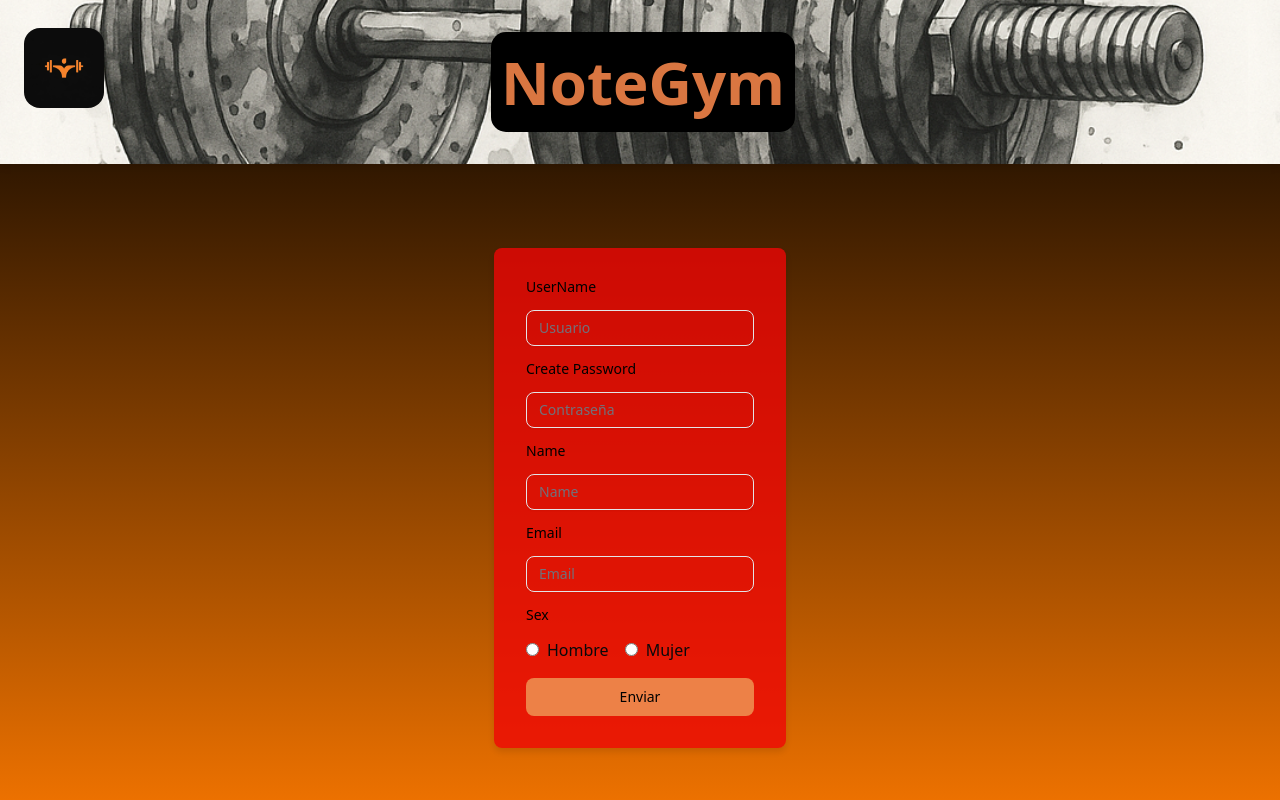
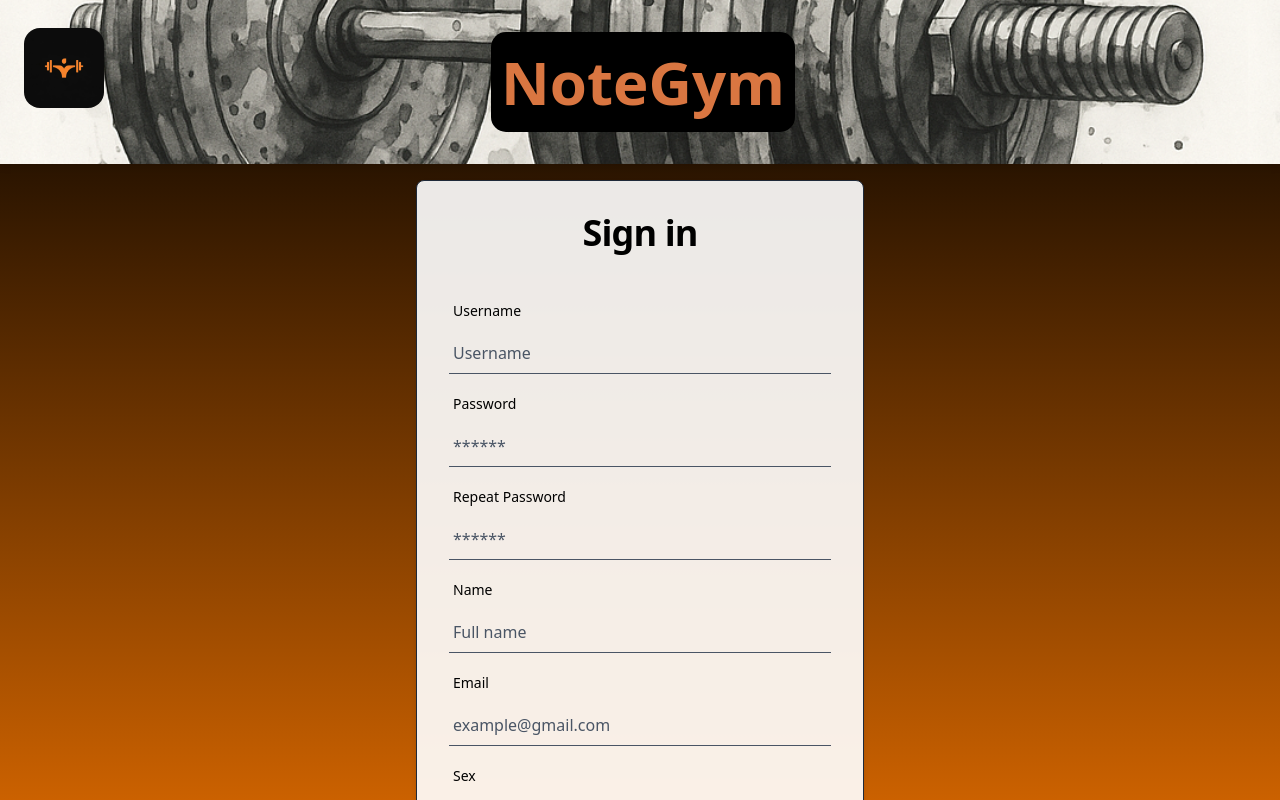
Before and after one commit to JoiLo-xd/NoteGYM, a React (Vite) app in the folder FrontEnd/frontedReactNoteGym/: page /newUserGym in a window 1280 px wide. Shown: the top 800 px of the page. Built offline with nearby package versions, Linux system fonts and the light colour scheme.

Commit message:
Registrar bonito 1.0

```diff
--- a/FrontEnd/frontedReactNoteGym/index.html
+++ b/FrontEnd/frontedReactNoteGym/index.html
@@ -2,9 +2,9 @@
 <html lang="en">
   <head>
     <meta charset="UTF-8" />
-    <link rel="icon" type="image/svg+xml" href="/vite.svg" />
+    <link rel="icon" type="image/jpg" href="/logo.jpg" />
     <meta name="viewport" content="width=device-width, initial-scale=1.0" />
-    <title>frontendnotegym</title>
+    <title>NoteGym</title>
   </head>
   <body>
     <div id="root"></div>
--- a/FrontEnd/frontedReactNoteGym/src/App.css
+++ b/FrontEnd/frontedReactNoteGym/src/App.css
@@ -15,7 +15,7 @@
 .inputRegister {
   padding: 0.5rem;
   border-radius: 4px;
-  border: 1px solid #ccc;
+  border: 1px solid #ffffff;
   font-size: 1rem;
 }
 
@@ -23,7 +23,7 @@
   display: flex;
   flex-direction: column;
   gap: 1rem;
-  background-color: #ee0606cc;
+  background-color: rgba(255, 255, 255, 0.904);
   padding: 2rem;
   border-radius: 8px;
   box-shadow: 0 4px 6px rgba(0, 0, 0, 0.1);
--- a/FrontEnd/frontedReactNoteGym/src/components/loginNoteGym.tsx
+++ b/FrontEnd/frontedReactNoteGym/src/components/loginNoteGym.tsx
@@ -23,7 +23,7 @@ export default function LoginNoteGym() {
       className="w-full max-w-xs flex flex-col gap-4 p-6 bg-white shadow-2xl rounded-lg"
     >
       <h2 className="text-2xl font-semibold text-center mb-4 text-gray-800">
-        Iniciar Sesión
+        Log in
       </h2>
 
       <div className="flex flex-col gap-2">
@@ -74,7 +74,7 @@ export default function LoginNoteGym() {
       </div>
 
       <div className="mt-4 text-center">
-    <span className="text-gray-600">  ¿No tienes una cuenta? </span>
+    <span className="text-gray-600">  ¿No tienes una cuenta? </span><br/>
     <Link to="/newUserGym" className="text-blue-500 hover:underline">
       Regístrate aquí
     </Link>
--- a/FrontEnd/frontedReactNoteGym/src/components/registerNoteGym.tsx
+++ b/FrontEnd/frontedReactNoteGym/src/components/registerNoteGym.tsx
@@ -8,6 +8,7 @@ export default function RegisterNoteGym () {
   const [formData, setFormData] = React.useState({
     username: "",
     password: "",
+    passwordRep: "",
     name: "",
     email: "",
     sexo: ""
@@ -35,65 +36,160 @@ export default function RegisterNoteGym () {
     console.log("Respuesta del backend:", data);
   };
 
+  const passwordsMatch = formData.password === formData.passwordRep;
+  const showPasswordError = formData.passwordRep.length > 0 && !passwordsMatch;
+
   return (
-    <form  className="formRegister"  onSubmit={handleSubmit}>
-       <Label htmlFor="username" className="text-gray-700 text-black">
-          UserName
-        </Label>
-        <Input type="text" name="username"   placeholder="Usuario" value={formData.username} onChange={handleChange} />
 
-       <Label htmlFor="password" className="text-gray-700 text-black">
-          Create Password
-        </Label>
-      <Input type="password" name="password" placeholder="Contraseña" value={formData.password} onChange={handleChange} />
+    <form
+  className="formRegister w-full max-w-md p-8 rounded-3xl shadow-2xl border border-gray-800 mx-auto"
+  onSubmit={handleSubmit}
+>
+  <h2 className="text-4xl font-bold text-center mb-8 text-black tracking-tight">
+    Sign in
+  </h2>
 
-      <Label htmlFor="name" className="text-gray-700 text-black">
-          Name
-        </Label>
-      <Input type="text" name="name" placeholder="Name" value={formData.name} onChange={handleChange} />
+  <div className="flex flex-col gap-5">
 
-      <Label htmlFor="email" className="text-gray-700 text-black">
-          Email
-        </Label>
-      <Input type="email" name="email" placeholder="Email" value={formData.email} onChange={handleChange} />
+    <div className="flex flex-col gap-2">
+      <label htmlFor="username" className="block text-sm text-black mb-1 ml-1">
+        Username
+      </label>
+      <input
+        type="text"
+        name="username"
+        placeholder="Username"
+        value={formData.username}
+        onChange={handleChange}
+        className="w-full bg-transparent border-b border-gray-600 focus:outline-none focus:border-[#FF5722] text-black py-2 px-1 placeholder-gray-600"
+        required
+      />
+    </div>
 
-      <Label htmlFor="sexo" className="text-gray-700 text-black">
-          Sex
-        </Label>
-      <div className="flex gap-4">
-        <label className="flex items-center gap-2">
+    <div className="flex flex-col gap-2">
+      <label htmlFor="password" className="block text-sm text-black mb-1 ml-1 transition-colors group-focus-within:text-[#FF5722]">
+        Password
+      </label>
+      <input
+        type="password"
+        name="password"
+        placeholder="******"
+        value={formData.password}
+        onChange={handleChange}
+        className="w-full bg-transparent border-b border-gray-600 text-black py-2 px-1 focus:outline-none focus:border-[#FF5722] transition-colors placeholder-gray-600"
+        required
+      />
+    </div>
+
+    <div className="flex flex-col gap-2 relative">
+      <label
+        htmlFor="passwordRep"
+        className={`block text-sm mb-1 ml-1 transition-colors ${
+          showPasswordError ? "text-red-500" : "text-black group-focus-within:text-[#FF5722]"
+        }`}
+      >
+        Repeat Password
+      </label>
+
+      <input
+        type="password"
+        name="passwordRep"
+        placeholder="******"
+        value={formData.passwordRep}
+        onChange={handleChange}
+        className={`w-full bg-transparent border-b py-2 px-1 focus:outline-none transition-colors placeholder-gray-600
+          ${
+            showPasswordError
+              ? "border-red-500 text-red-100 focus:border-red-500" // Estilo Error
+              : "border-gray-600 text-black focus:border-[#FF5722]" // Estilo Normal
+          }
+        `}
+        required
+      />
+
+      {showPasswordError && (
+        <span className="text-xs text-red-500 absolute -bottom-5 left-1 animate-pulse">
+          Las contraseñas no coinciden
+        </span>
+      )}
+
+      {passwordsMatch && formData.password.length > 0 && (
+        <span className="absolute right-2 top-8 text-green-500">
+          ✓
+        </span>
+      )}
+    </div>
+
+    <div className="flex flex-col gap-2">
+      <label htmlFor="name" className="block text-sm text-black mb-1 ml-1 transition-colors group-focus-within:text-[#FF5722]">
+        Name
+      </label>
+      <input
+        type="text"
+        name="name"
+        placeholder="Full name"
+        value={formData.name}
+        onChange={handleChange}
+        className="w-full bg-transparent border-b border-gray-600 text-black py-2 px-1 focus:outline-none focus:border-[#FF5722] transition-colors placeholder-gray-600"
+        required
+      />
+    </div>
+
+    <div className="flex flex-col gap-2">
+      <label htmlFor="email" className="block text-sm text-black mb-1 ml-1 transition-colors group-focus-within:text-[#FF5722]">
+        Email
+      </label>
+      <input
+        type="email"
+        name="email"
+        placeholder="example@gmail.com"
+        value={formData.email}
+        onChange={handleChange}
+        className="w-full bg-transparent border-b border-gray-600 text-black py-2 px-1 focus:outline-none focus:border-[#FF5722] transition-colors placeholder-gray-600"
+        required
+      />
+    </div>
+
+    <div className="flex flex-col gap-2">
+      <label className="block text-sm text-black mb-3 ml-1">Sex</label>
+      <div className="flex gap-6">
+        <label className="flex items-center gap-2 cursor-pointer group">
           <input
             type="radio"
             name="sexo"
             value="HOMBRE"
             checked={formData.sexo === "HOMBRE"}
             onChange={handleChange}
+            className="appearance-none w-4 h-4 border border-gray-500 rounded-full checked:bg-[#FF5722] checked:border-[#FF5722] focus:ring-1 focus:ring-[#FF5722] ring-offset-0 bg-[#2b2b2b]"
             required
           />
-          Hombre
+          <span className="text-black transition-colors">Man</span>
         </label>
 
-        <label className="flex items-center gap-2">
+        <label className="flex items-center gap-2 cursor-pointer group">
           <input
             type="radio"
             name="sexo"
             value="MUJER"
-            checked={formData.sexo == "MUJER"}
+            checked={formData.sexo === "MUJER"}
             onChange={handleChange}
+            className="appearance-none w-4 h-4 border border-gray-500 rounded-full checked:bg-[#FF5722] checked:border-[#FF5722] focus:ring-1 focus:ring-[#FF5722] ring-offset-0 bg-[#2b2b2b]"
             required
           />
-          Mujer
+          <span className="text-black transition-colors">Woman</span>
         </label>
       </div>
-      <Button
-          className="flex-1 text-black"
-          style={{ backgroundColor: "#ed8147ff" }}
-          type="submit"
-        >
-          Enviar
-      </Button>
-      </form>
+    </div>
 
+    <button
+      className="w-full mt-6 bg-[#FF5722] hover:bg-[#F4511E] text-black font-bold py-3 rounded-xl shadow-[0_4px_14px_0_rgba(255,87,34,0.39)] hover:shadow-[0_6px_20px_rgba(255,87,34,0.34)] hover:-translate-y-0.5 transition-all duration-200"
+      type="submit"
+    >
+      Enviar
+    </button>
+
+  </div>
+</form>
 
   );
 
```
